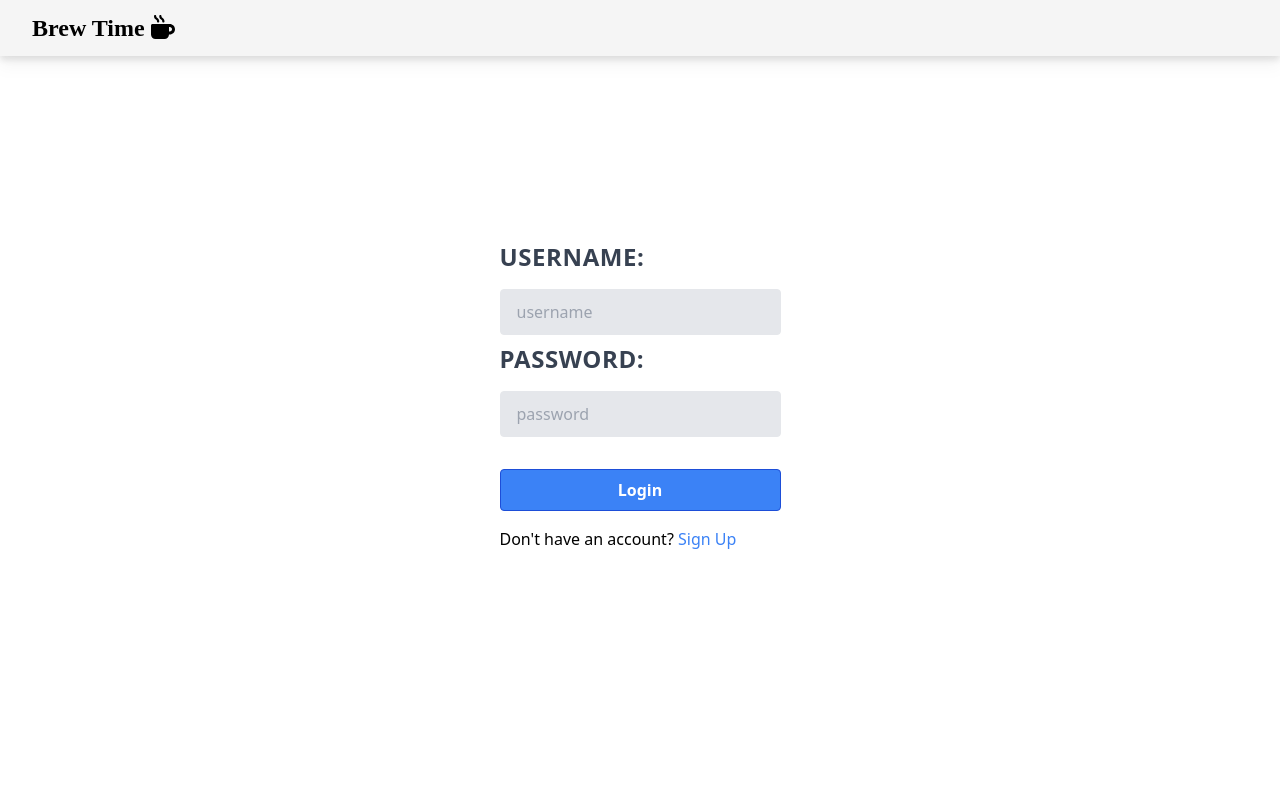
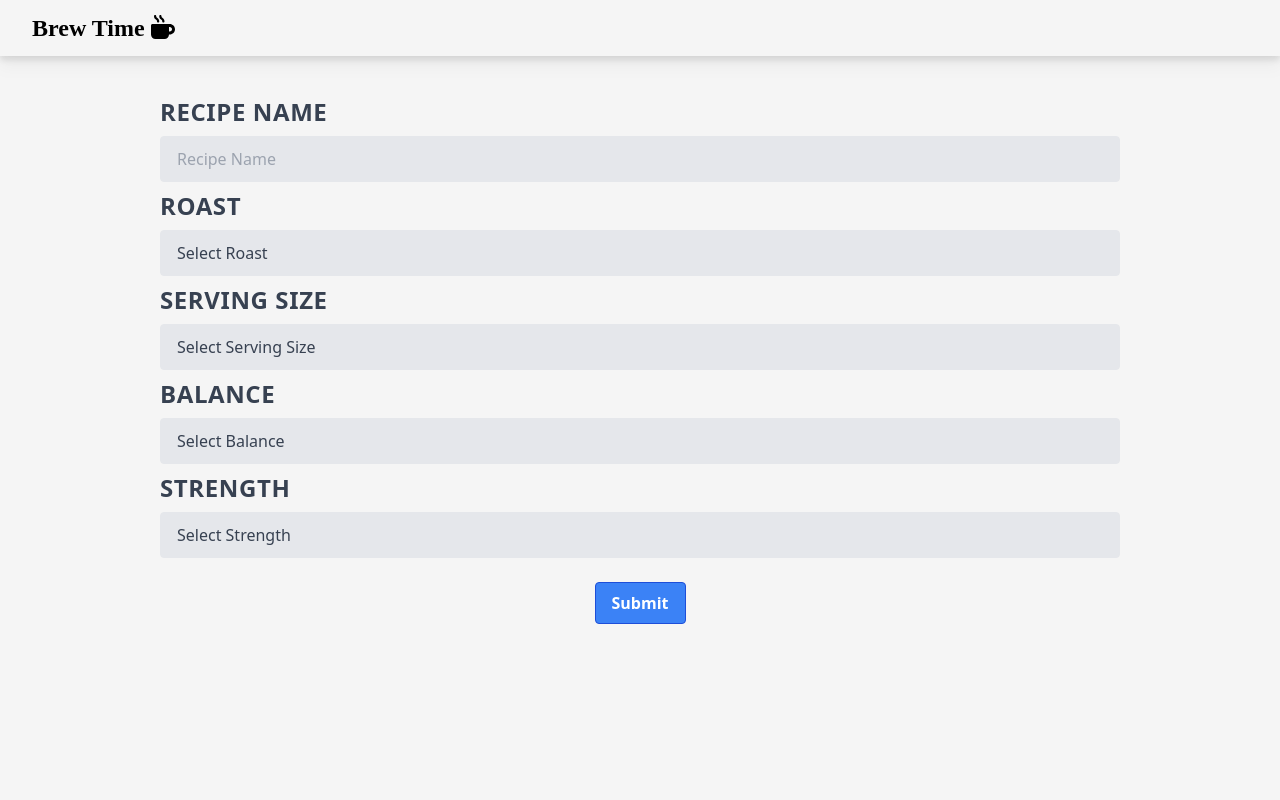
Before and after one commit to luigibustos/capstone_frontend, a React (Create React App) app: page /create in a window 1280 px wide. Before the commit this address led to /. Shown: the top 800 px of the page. Built offline with nearby package versions, Linux system fonts and the light colour scheme.

Commit message:
Updating login and sign up form

```diff
--- a/src/components/LoginFrom.js
+++ b/src/components/LoginFrom.js
@@ -33,6 +33,7 @@ const LoginForm = ({ signIn }) => {
           type="text"
           id="username"
           name="username"
+          autoComplete="username"
           placeholder="username"
           value={loginForm.username}
           onChange={handleChange}
@@ -46,6 +47,7 @@ const LoginForm = ({ signIn }) => {
           type="password"
           id="password"
           name="password"
+          autoComplete="current-password"
           placeholder="password"
           value={loginForm.password}
           onChange={handleChange}
--- a/src/components/RegisterForm.js
+++ b/src/components/RegisterForm.js
@@ -33,6 +33,7 @@ const RegisterForm = ({ signUp }) => {
           type="text"
           id="username"
           name="username"
+          autoComplete="username"
           placeholder="username"
           value={registerForm.username}
           onChange={handleChange}
@@ -57,6 +58,7 @@ const RegisterForm = ({ signUp }) => {
           type="password"
           id="password"
           name="password"
+          autoComplete="current-password"
           placeholder="password"
           value={registerForm.password}
           onChange={handleChange}
--- a/src/pages/Create.js
+++ b/src/pages/Create.js
@@ -1,5 +1,5 @@
 // HOOKS
-import { useState, useEffect } from "react";
+import { useState } from "react";
 import { getUserToken } from "../utils/authToken";
 import { useNavigate } from "react-router-dom";
 
@@ -121,20 +121,13 @@ const Create = () => {
     });
   };
 
-  useEffect(() => {
-    if (!token) {
-      navigate("/");
-    }
-  }, []);
   return (
     <div className="h-screen w-screen bg-neutral-100 pt-14">
-      {token ? (
-        <RecipeForm
-          handleChange={handleChange}
-          handleSubmit={handleSubmit}
-          recipeForm={recipeForm}
-        />
-      ) : null}
+      <RecipeForm
+        handleChange={handleChange}
+        handleSubmit={handleSubmit}
+        recipeForm={recipeForm}
+      />
     </div>
   );
 };
```
